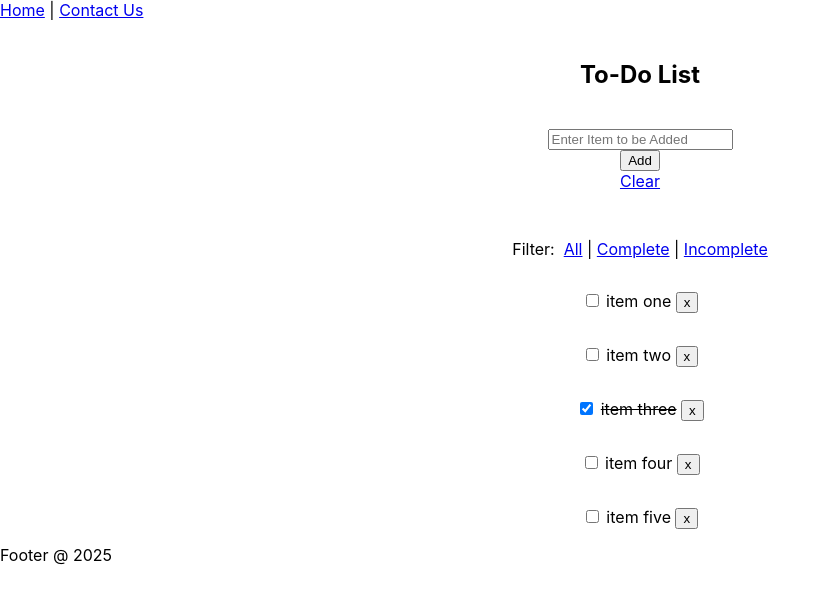
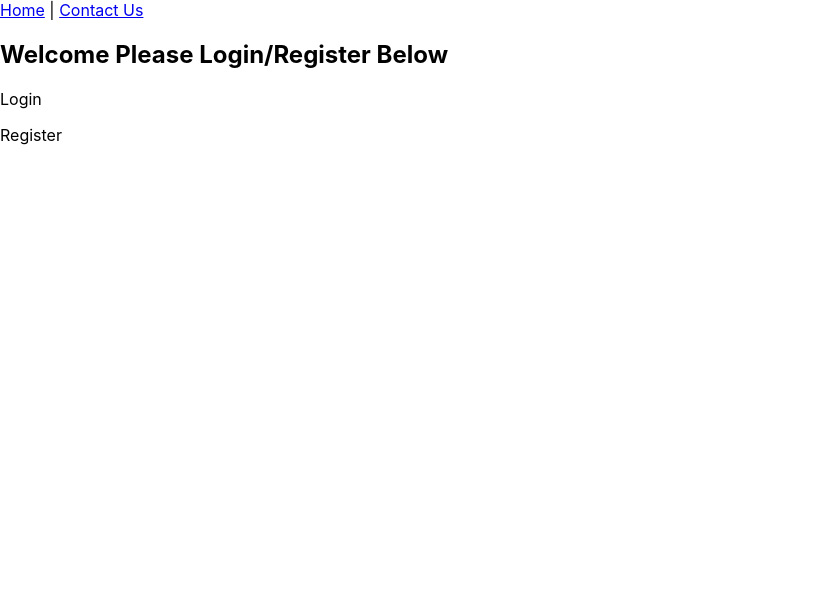
Before and after one commit to cvan90/Dashboard-Project, a React (Create React App) app in the folder dashboard-app/: page /#/ in a window 1280 px wide. Shown: the top 602 px of the page, without its empty margins (0-830 px from the left). Built offline with nearby package versions, Linux system fonts and the light colour scheme.

Commit message:
changed homepage

```diff
--- a/dashboard-app/package.json
+++ b/dashboard-app/package.json
@@ -1,6 +1,6 @@
 {
   "name": "react-app-project",
- "homepage": "https://cvan90.github.io/App-Project",
+ "homepage": "https://cvan90.github.io/Dashboard-Project",
   "version": "0.1.0",
   "private": true,
   "dependencies": {
--- a/dashboard-app/src/App.js
+++ b/dashboard-app/src/App.js
@@ -1,5 +1,4 @@
 import Home from "./components/Home"
-//import {BrowserRouter, Routes, Route} from "react-router-dom"
 import {HashRouter, Routes, Route} from "react-router-dom"
 import ContactUS from "./components/ContactUs"
 import NavBar from "./components/NavBar";
--- a/dashboard-app/src/components/Home.js
+++ b/dashboard-app/src/components/Home.js
@@ -1,169 +1,20 @@
-import {useEffect, useState} from "react"
-
-const temparary_todo_items=[
-  {id:1,name:"item one", completed:false},
-  {id:2,name:"item two", completed:false},
-  {id:3,name:"item three", completed:true},
-  {id:4,name:"item four", completed:false},
-  {id:5,name:"item five", completed:false}
-]
 
 function Home(){
-
-const [tmplist,setTmpList]=useState(temparary_todo_items);
-const [todolist,setTodoList]=useState(null);
-const [txtitem, setItem] = useState("")
-const [msgText,setMsg] = useState("")
-
-
-const btnclick= (e) =>{
-  e.preventDefault();
-
-    if(txtitem === null ||  txtitem.trim().length === 0)
-    {
-        setMsg(`---Please Enter a Valid item to be Added---`);
-        return true;
-    }
-        const _newitem = {id:new Date().getTime(),name:txtitem,completed:false};
-
-        setTmpList((prevval)=>{
-
-            const _lst = [...prevval,_newitem]
-            setTodoList((prevval)=>[..._lst]);
-            return _lst;
-        });
-  setMsg("Item Added");
-  setItem("");
-}
-function DeleteItem(e,id){
-
-  e.preventDefault()
-
-  if (!window.confirm("delete item?")){
-    return false;
-
-  }
-  setTmpList((prevval)=>{
-    const _lst = [...prevval]
-
-    const _index = _lst.findIndex((item)=>{
-      if (item.id == id)
-      {
-        return true;
-      }
-    })
-
-    if(_index !=-1)
-    {
-      _lst.splice(_index,1)
-    }
-
-    setTodoList((prevval)=>[..._lst]);
-    return _lst;
-  });
-
-  setMsg(`--Item Deleted---${id}`)
-}
-const filterAll = (e) => {
-
-  e.preventDefault();
-
-  const filteredlist = tmplist;
-
-  setTodoList(filteredlist);
-}
-const filterComplete = (e) => {
-
-  e.preventDefault();
-
-  const filteredlist = tmplist.filter((item)=>{
-      return item.completed
-  })
-
-  setTodoList(filteredlist);
-}
-const filterIncomplete = (e) => {
-
-  e.preventDefault();
-
-  const filteredlist = tmplist.filter((item)=>{
-      return !item.completed
-  })
-
-  setTodoList(filteredlist);
-}
-const ItemToggle = (e, id) => {
-
-
-  let _lst1 = tmplist.map((item)=>{
-      return   (item.id == id)?
-            {...item,completed:!item.completed}
-        :
-            {...item};
-    });
-
-    let _lst2 = todolist.map((item)=>{
-      return   (item.id == id)?
-            {...item,completed:!item.completed}
-        :
-            {...item};
-    });
-
-  setTmpList(_lst1);
-  setTodoList(_lst2);
-
-  setItem("");
-
-}
-
-  useEffect(()=>{
-
-  console.log("---Home Page Loaded---")
-
-  setTodoList(tmplist)
-  console.log("---Temparary list---\n",tmplist)
-  console.log("---To-Do List---\n",todolist)
-
-},[])
-
       return (
 
         <>
-        <br></br>
-        <div className="app-center-page">
-            <h2>To-Do List</h2>
-            </div>
-        <br></br>
-          <div className="app-center-page">
-      <input value={txtitem} type="text"
-       onChange={(e)=>setItem(e.target.value)}
-      placeholder="Enter Item to be Added "/>
-      {" "}
-    <button onClick={btnclick}>Add</button>{" "} <a href="#" onClick={()=> {setItem(""); setMsg("")}}>Clear</a>
-    <p>{msgText}</p>
-    <p> Filter:&nbsp;&nbsp;
-        <a href="#" onClick={filterAll}>All</a> {" | "}
-        <a href="#" onClick={filterComplete}>Complete</a> {" | "}
-        <a href="#" onClick={filterIncomplete}>Incomplete</a>
-    </p>
-    </div>
-    <div className="app-center-page">
-            {todolist && todolist.map((item)=>
-              <p key={item.id}>{
-                <>
-                   <input onChange={(e)=>ItemToggle(e,item.id)} type="checkbox" checked={item.completed}/>{" "}
-                    {" "}
-                    <span key={item.id} style={{'text-decoration':(item.completed)?"line-through":""}}>{item.name}</span>
-                    {" "}
-                   <button onClick={(e)=>DeleteItem(e,item.id)}>x</button>
-                </>}
-              </p>)}
-    </div>
-    <div>
-      <footer>Footer @ 2025</footer>
-    </div>
+        <p>
+          <h2>Welcome Please Login/Register Below</h2>
+          </p>
+        <p></p>
+        <p>
+          Login
+        </p>
+        <p>
+          Register
+        </p>
         </>
       );
-    }
+    };
 
     export default Home;
```
